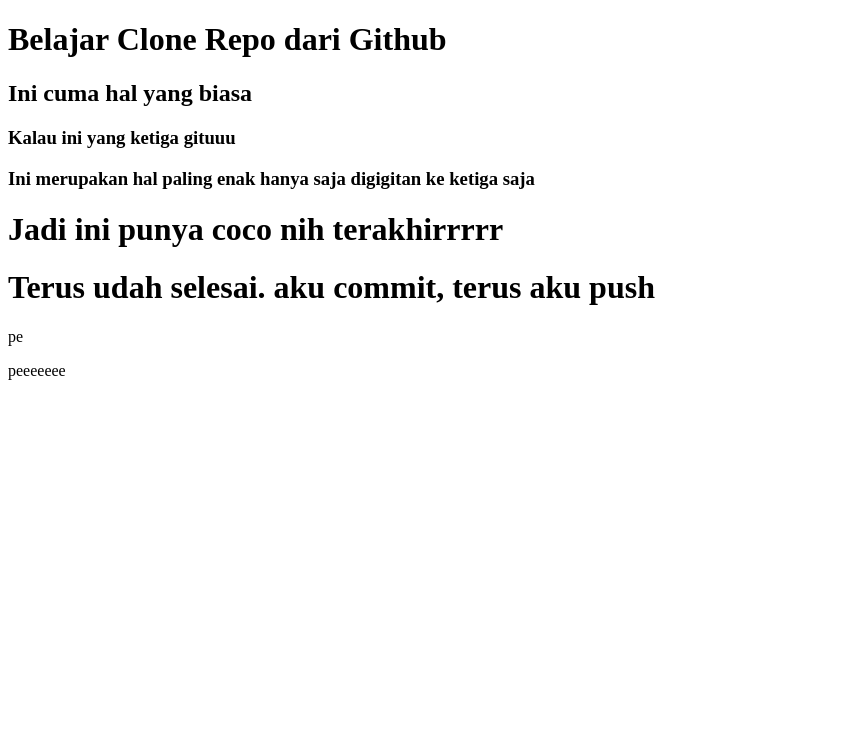
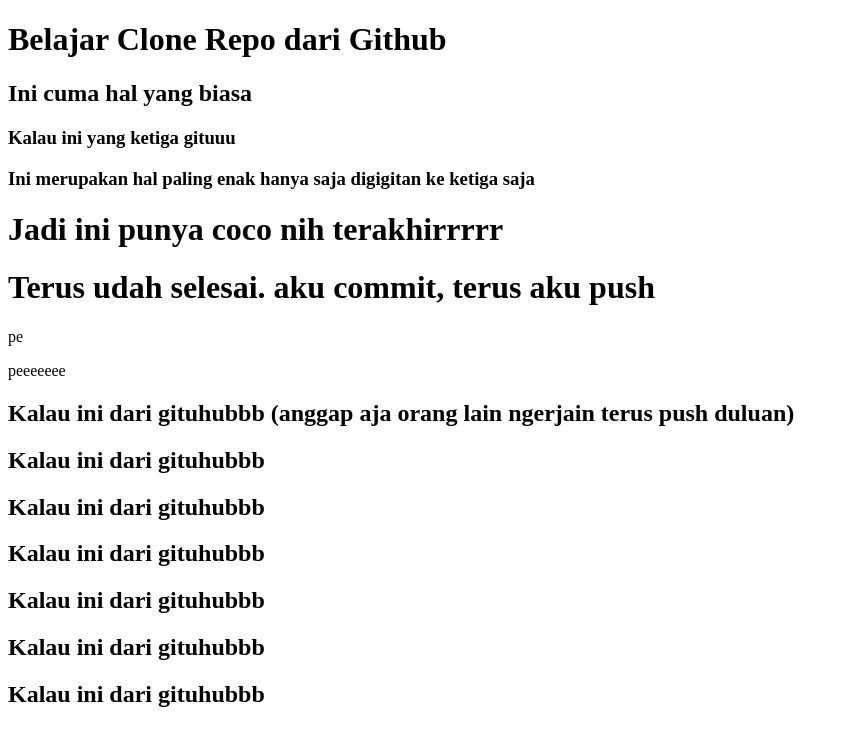
Before and after one commit to enriconqb/belajar-github, a plain HTML site: page index.html in a window 1280 px wide. Shown: the whole page, without its empty margins (0-849 px from the left). Drawn offline with Linux system fonts and the light colour scheme.

Commit message:
Update index.html

```diff
--- a/index.html
+++ b/index.html
@@ -15,5 +15,12 @@
     <h1>Terus udah selesai. aku commit, terus aku push</h1>
     <p>pe</p>
     <p>peeeeeee</p>
+    <h2>Kalau ini dari gituhubbb (anggap aja orang lain ngerjain terus push duluan)</h2>
+    <h2>Kalau ini dari gituhubbb</h2>
+    <h2>Kalau ini dari gituhubbb</h2>
+    <h2>Kalau ini dari gituhubbb</h2>
+    <h2>Kalau ini dari gituhubbb</h2>
+    <h2>Kalau ini dari gituhubbb</h2>
+    <h2>Kalau ini dari gituhubbb</h2>
 </body>
 </html>
```
